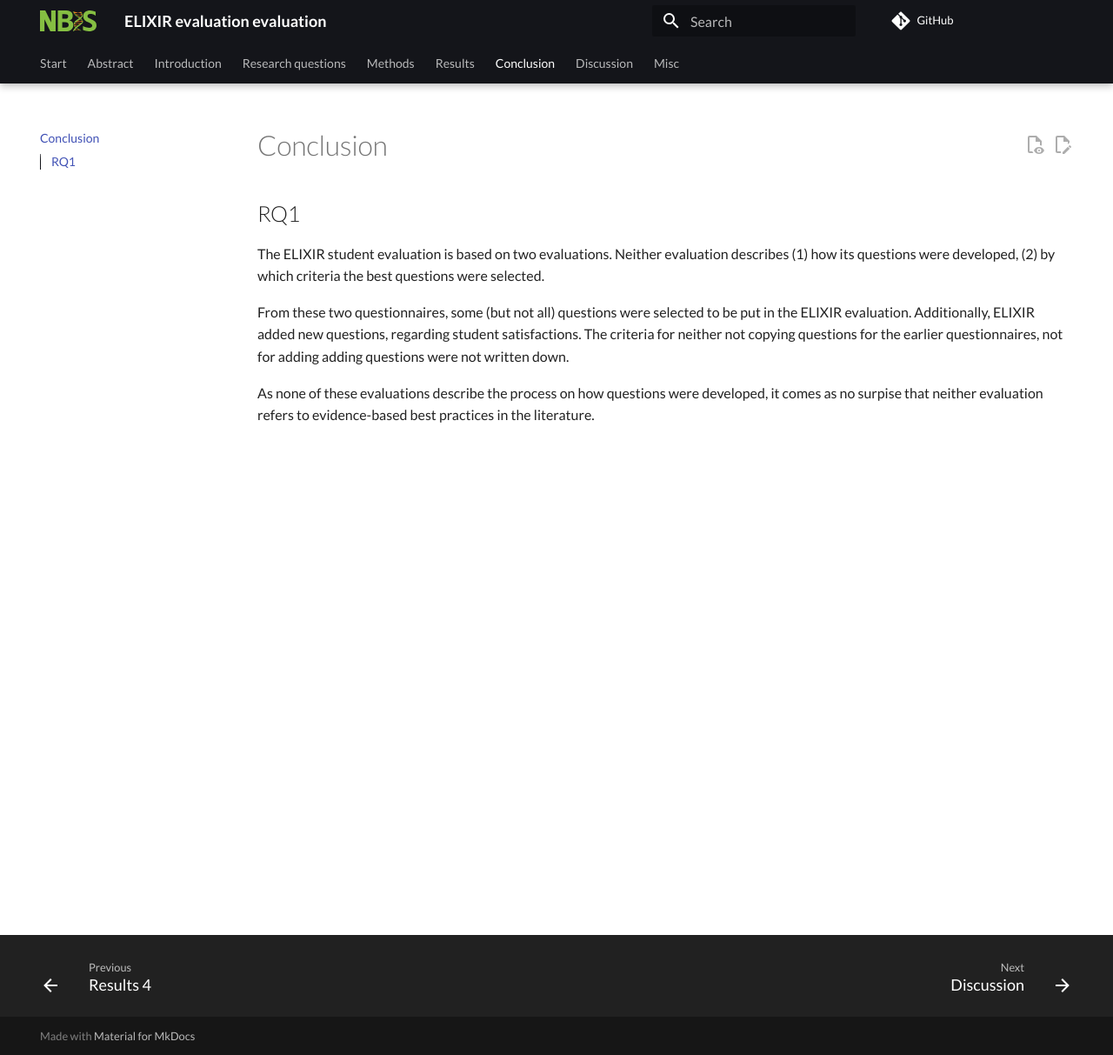
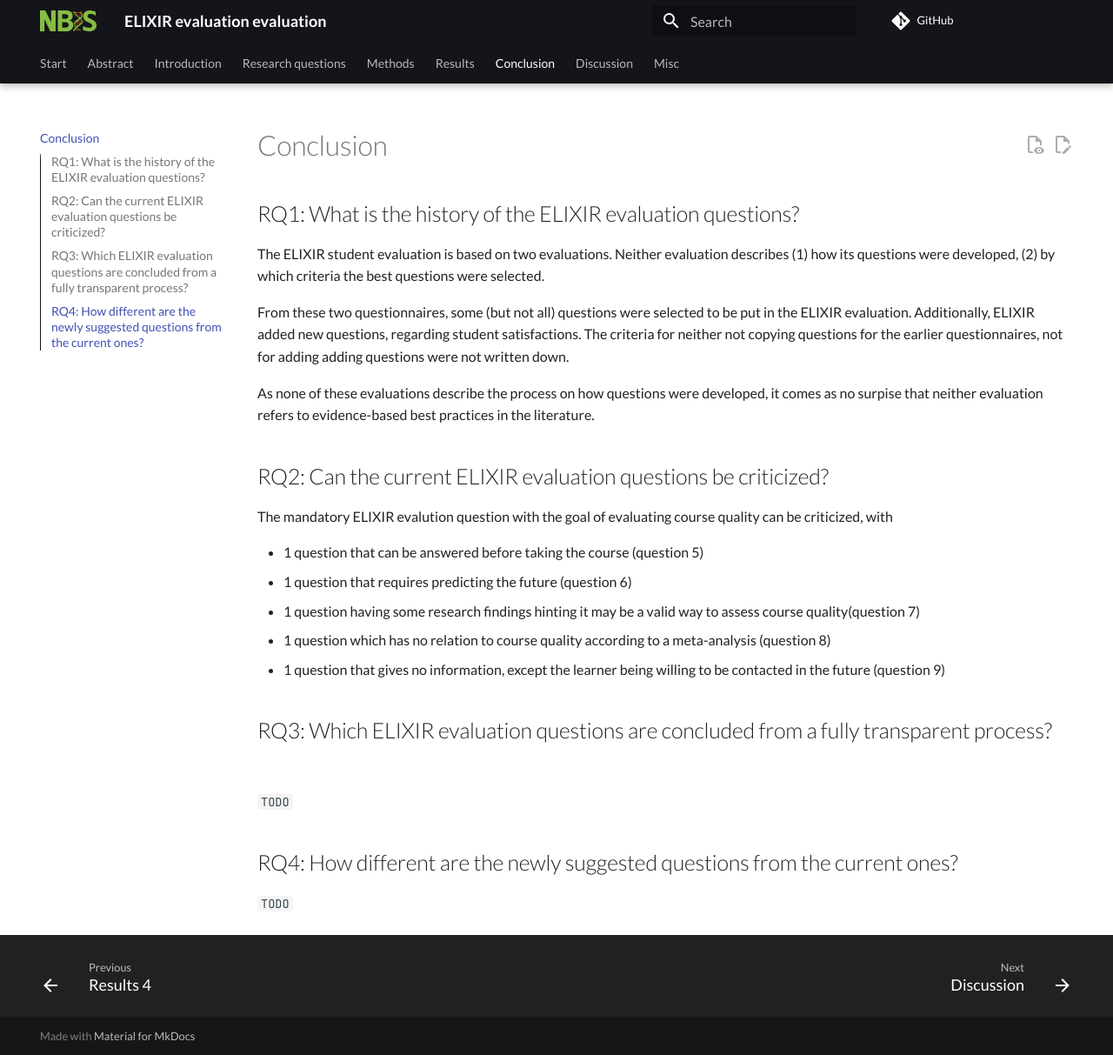
Before and after one commit to NBISweden/elixir_evaluation_evaluation, an MkDocs documentation site: the page built from docs/conclusion.md, in a window 1280 px wide and 1213 px high. Shown: the whole window at 87% size. Built offline with MkDocs 1.6.1 and Material for MkDocs 9.7.7, drawn with Linux system fonts in a browser that asks for light colours; comment, search, counter and statistics services are not loaded.

Commit message:
Answer RQ1 and RQ2

```diff
--- a/docs/conclusion.md
+++ b/docs/conclusion.md
@@ -1,6 +1,6 @@
 # Conclusion
 
-## RQ1
+## RQ1: What is the history of the ELIXIR evaluation questions?
 
 The ELIXIR student evaluation is based on two evaluations.
 Neither evaluation describes (1) how its questions were developed,
@@ -17,3 +17,29 @@ questionnaires, not for adding adding questions were not written down.
 As none of these evaluations describe the process on how questions
 were developed, it comes as no surpise that neither
 evaluation refers to evidence-based best practices in the literature.
+
+## RQ2: Can the current ELIXIR evaluation questions be criticized?
+
+The mandatory ELIXIR evalution question with the goal of evaluating
+course quality can be criticized, with
+
+- 1 question that can be answered before taking the course (question 5)
+- 1 question that requires predicting the future (question 6)
+- 1 question having some research findings hinting it may be a valid
+  way to assess course quality(question 7)
+- 1 question which has no relation to course quality according to a
+  meta-analysis (question 8)
+- 1 question that gives no information, except the learner being
+  willing to be contacted in the future (question 9)
+
+<!-- markdownlint-disable MD013 --><!-- Headings cannot be split up over lines, hence will break 80 characters per line -->
+
+## RQ3: Which ELIXIR evaluation questions are concluded from a fully transparent process?
+
+<!-- markdownlint-enable MD013 --><!-- Headings cannot be split up over lines, hence will break 80 characters per line -->
+
+`TODO`
+
+## RQ4: How different are the newly suggested questions from the current ones?
+
+`TODO`
--- a/docs/results_2.md
+++ b/docs/results_2.md
@@ -7,10 +7,12 @@
     This paper deals only with the mandatory questions 1 to and including 9.
 
 With the goal of the SFT ('to improve the course and its materials')
-in mind, here we go through the questions that resulted from the process
-described in the previous paragraph.
-Here is `Section 3 - Quality Metrics` of the NBIS
-short-term evaluation:
+in mind, here we go through the mandatory
+questions that resulted from the process
+described in the results of Research Question 1.
+The relevant questions are found in `Section 3 - Quality Metrics`
+of the NBIS short-term evaluation.
+Here, we go through each of these questions in detail.
 
 ## Question 5
 
```
